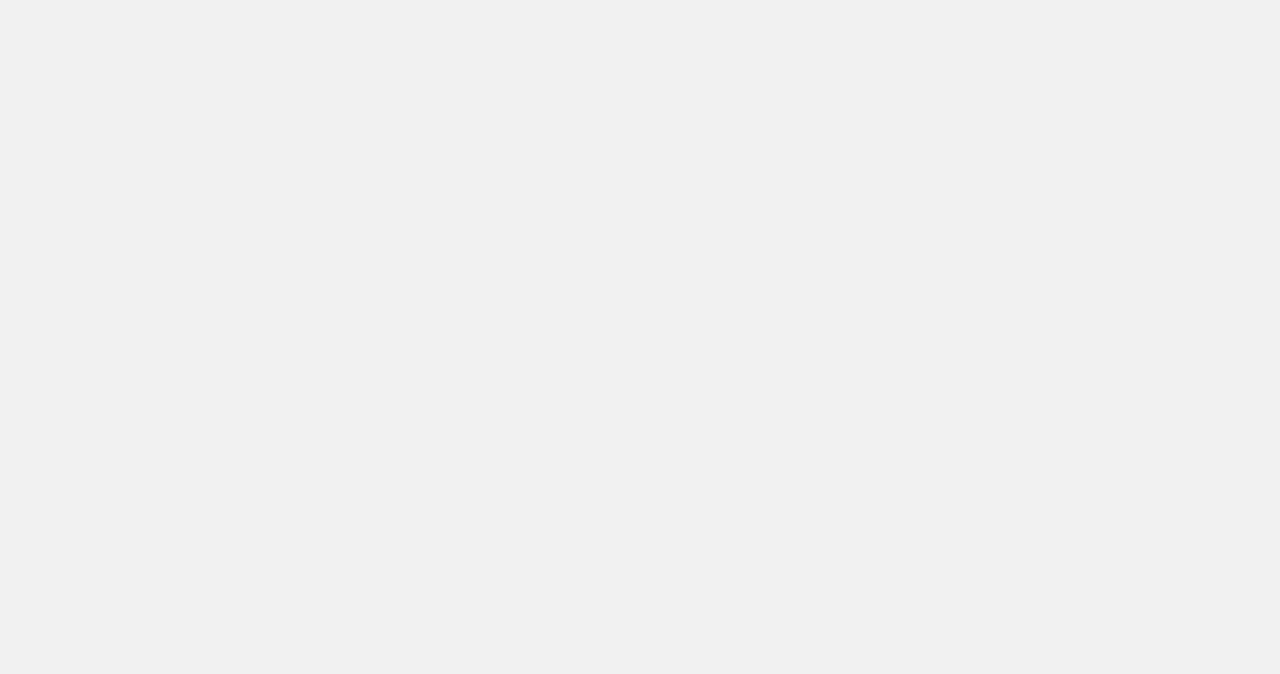
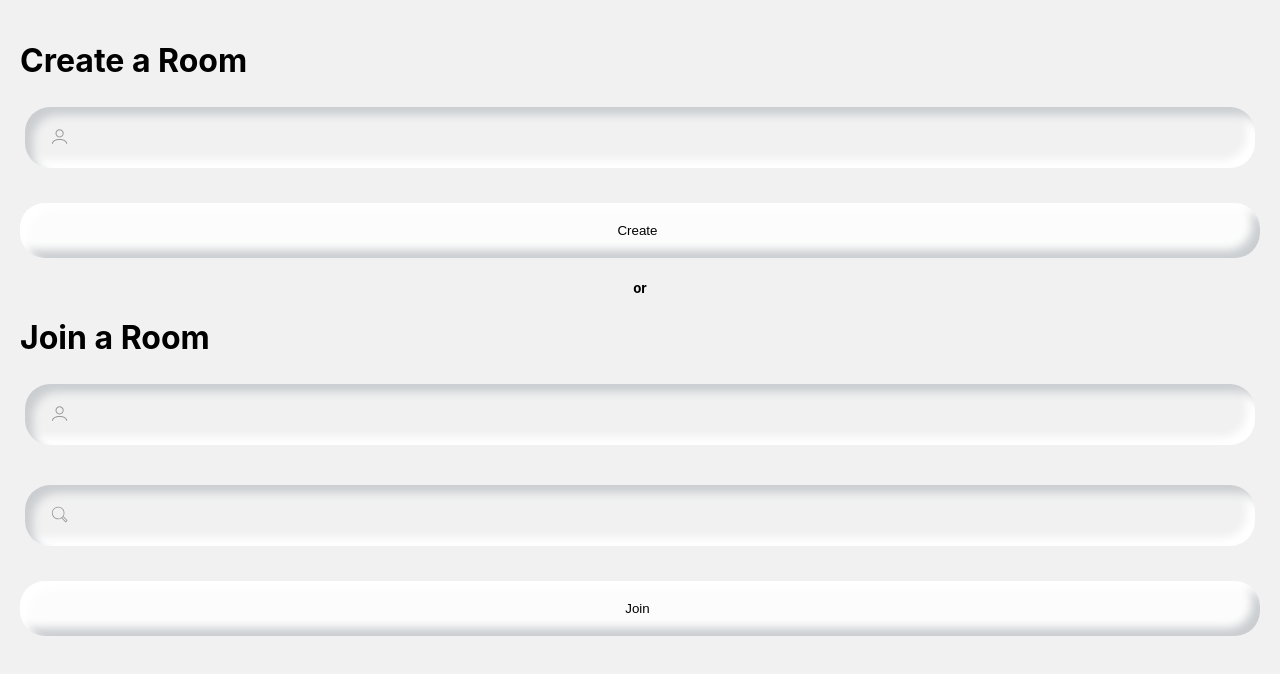
Before and after one commit to thatdevguy1/ready-up, a React (Create React App) app: page / in a window 1280 px wide. Shown: the top 674 px of the page. Built offline with nearby package versions, Linux system fonts and the light colour scheme.

Commit message:
Add Home, Input, Icon componenets and React Router

```diff
--- a/package.json
+++ b/package.json
@@ -14,6 +14,7 @@
     "morgan": "^1.10.0",
     "react": "^18.2.0",
     "react-dom": "^18.2.0",
+    "react-router-dom": "^6.4.2",
     "react-scripts": "5.0.1",
     "serve-favicon": "^2.5.0",
     "web-vitals": "^2.1.4"
--- a/src/App.css
+++ b/src/App.css
@@ -1,5 +1,6 @@
-.App{
+.App {
   background: rgb(241, 241, 241);
   min-height: 100vh;
   width: 100vw;
+  padding: 20px;
 }
--- a/src/App.js
+++ b/src/App.js
@@ -1,9 +1,13 @@
-import './App.css';
+import { Routes, Route, Link } from "react-router-dom";
+import Home from "./components/Home/Home.jsx";
+import "./App.css";
 
 function App() {
   return (
     <div className="App">
-
+      <Routes>
+        <Route path="/" element={<Home />} />
+      </Routes>
     </div>
   );
 }
--- /dev/null
+++ b/src/components/Home/Home.css
@@ -0,0 +1,18 @@
+.Home {
+  overflow: auto;
+}
+
+button {
+  width: 100%;
+  padding: 20px 10px 20px 5px;
+  border-radius: 25px;
+  border: none;
+  background-color: rgb(252, 252, 252);
+  box-shadow: inset 8px 8px 8px #ffffff, inset -8px -8px 8px #cbced1;
+  transition: 0.3s;
+}
+
+button:hover {
+  cursor: pointer;
+  box-shadow: inset 8px 8px 8px #cbced1, inset -8px -8px 8px #ffffff;
+}
--- /dev/null
+++ b/src/components/Home/Home.jsx
@@ -0,0 +1,23 @@
+import React from "react";
+import Input from "../Inputs/TextInput";
+import PropTypes from "prop-types";
+import "./Home.css";
+
+function Home(props) {
+  return (
+    <div className="Home">
+      <h1>Create a Room</h1>
+      <Input type="user" />
+      <button>Create</button>
+      <h5 style={{ textAlign: "center" }}>or</h5>
+      <h1>Join a Room</h1>
+      <Input type="user" />
+      <Input type="search" />
+      <button>Join</button>
+    </div>
+  );
+}
+
+Home.propTypes = {};
+
+export default Home;
--- /dev/null
+++ b/src/components/Icons/Icon.css
@@ -0,0 +1,24 @@
+/* -----
+SVG Icons - svgicons.sparkk.fr
+----- */
+
+.svg-icon {
+  width: 1.2em;
+  height: 1.2em;
+}
+
+.svg-icon path,
+.svg-icon polygon,
+.svg-icon rect {
+  fill: #989898;
+}
+
+.svg-icon circle {
+  stroke: #4691f6;
+  stroke-width: 1;
+}
+
+svg {
+  height: 22px;
+  margin: 0 10px -3px 25px;
+}
--- /dev/null
+++ b/src/components/Icons/Search.jsx
@@ -0,0 +1,12 @@
+import React from "react";
+import "./Icon.css";
+
+export default function Search() {
+  return (
+    <div>
+      <svg class="svg-icon" viewBox="0 0 20 20">
+        <path d="M18.125,15.804l-4.038-4.037c0.675-1.079,1.012-2.308,1.01-3.534C15.089,4.62,12.199,1.75,8.584,1.75C4.815,1.75,1.982,4.726,2,8.286c0.021,3.577,2.908,6.549,6.578,6.549c1.241,0,2.417-0.347,3.44-0.985l4.032,4.026c0.167,0.166,0.43,0.166,0.596,0l1.479-1.478C18.292,16.234,18.292,15.968,18.125,15.804 M8.578,13.99c-3.198,0-5.716-2.593-5.733-5.71c-0.017-3.084,2.438-5.686,5.74-5.686c3.197,0,5.625,2.493,5.64,5.624C14.242,11.548,11.621,13.99,8.578,13.99 M16.349,16.981l-3.637-3.635c0.131-0.11,0.721-0.695,0.876-0.884l3.642,3.639L16.349,16.981z"></path>
+      </svg>
+    </div>
+  );
+}
--- /dev/null
+++ b/src/components/Icons/User.jsx
@@ -0,0 +1,19 @@
+import React from "react";
+import "./Icon.css";
+
+export default function User() {
+  return (
+    <div>
+      <svg class="svg-icon" viewBox="0 0 20 20">
+        <path
+          fill="none"
+          d="M10,10.9c2.373,0,4.303-1.932,4.303-4.306c0-2.372-1.93-4.302-4.303-4.302S5.696,4.223,5.696,6.594C5.696,8.969,7.627,10.9,10,10.9z M10,3.331c1.801,0,3.266,1.463,3.266,3.263c0,1.802-1.465,3.267-3.266,3.267c-1.8,0-3.265-1.465-3.265-3.267C6.735,4.794,8.2,3.331,10,3.331z"
+        ></path>
+        <path
+          fill="none"
+          d="M10,12.503c-4.418,0-7.878,2.058-7.878,4.685c0,0.288,0.231,0.52,0.52,0.52c0.287,0,0.519-0.231,0.519-0.52c0-1.976,3.132-3.646,6.84-3.646c3.707,0,6.838,1.671,6.838,3.646c0,0.288,0.234,0.52,0.521,0.52s0.52-0.231,0.52-0.52C17.879,14.561,14.418,12.503,10,12.503z"
+        ></path>
+      </svg>
+    </div>
+  );
+}
--- /dev/null
+++ b/src/components/Inputs/Inputs.css
@@ -0,0 +1,21 @@
+.Input {
+  width: 100%;
+  padding: 5px;
+}
+
+.Input input {
+  border: none;
+  outline: none;
+  background: none;
+  font-size: 18px;
+  color: #555;
+  padding: 20px 10px 20px 5px;
+}
+
+.Input > .input-wrapper {
+  display: flex;
+  align-items: center;
+  margin-bottom: 30px;
+  border-radius: 25px;
+  box-shadow: inset 8px 8px 8px #cbced1, inset -8px -8px 8px #ffffff;
+}
--- /dev/null
+++ b/src/components/Inputs/TextInput.jsx
@@ -0,0 +1,27 @@
+import React from "react";
+import PropTypes from "prop-types";
+import "./Inputs.css";
+import UserIcon from "../Icons/User";
+import SearchIcon from "../Icons/Search";
+
+function TextInput(props) {
+  const iconType = () => {
+    if (props.type === "user") return <UserIcon />;
+    if (props.type === "search") return <SearchIcon />;
+    return "";
+  };
+  return (
+    <div className="Input">
+      <div className="input-wrapper">
+        {iconType()}
+        <input type="text" />
+      </div>
+    </div>
+  );
+}
+
+TextInput.propTypes = {
+  type: PropTypes.string,
+};
+
+export default TextInput;
--- a/src/index.css
+++ b/src/index.css
@@ -1,13 +1,17 @@
+* {
+  box-sizing: border-box;
+}
+
 body {
   margin: 0;
-  font-family: -apple-system, BlinkMacSystemFont, 'Segoe UI', 'Roboto', 'Oxygen',
-    'Ubuntu', 'Cantarell', 'Fira Sans', 'Droid Sans', 'Helvetica Neue',
+  font-family: -apple-system, BlinkMacSystemFont, "Segoe UI", "Roboto", "Oxygen",
+    "Ubuntu", "Cantarell", "Fira Sans", "Droid Sans", "Helvetica Neue",
     sans-serif;
   -webkit-font-smoothing: antialiased;
   -moz-osx-font-smoothing: grayscale;
 }
 
 code {
-  font-family: source-code-pro, Menlo, Monaco, Consolas, 'Courier New',
+  font-family: source-code-pro, Menlo, Monaco, Consolas, "Courier New",
     monospace;
 }
```
Also changed, not shown: src/index.js (+9 -8 lines), 1 other file (tests, documents, lock files or other folders).
